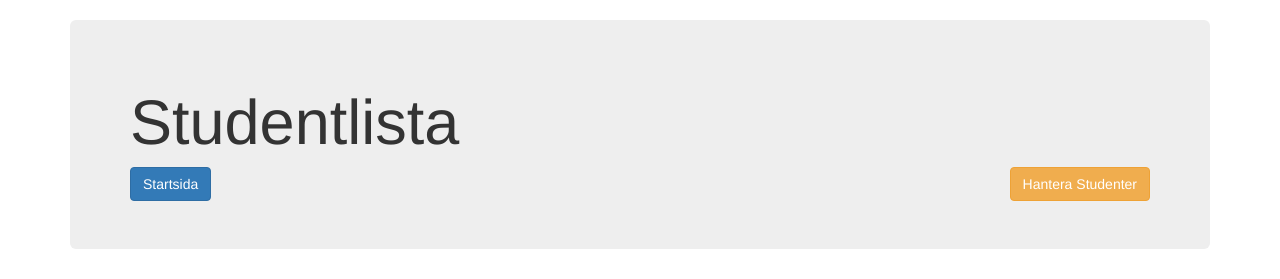
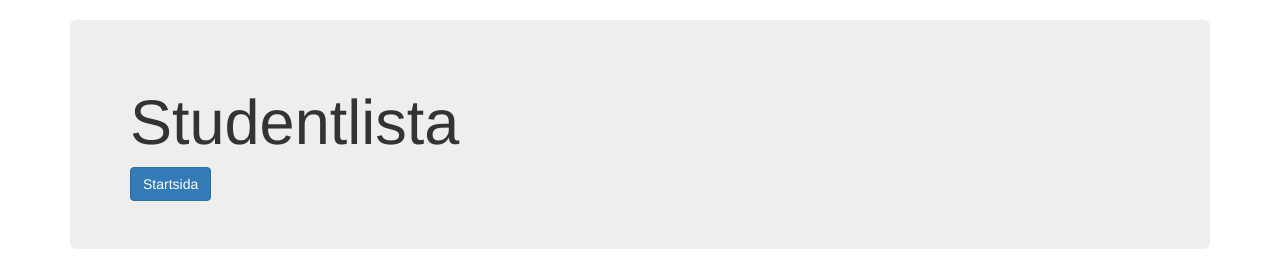
Before and after one commit to Azzi3/ggdfsd, a PHP site: template views/list-student.php in a window 1280 px wide. Shown: the part 52-331 px from the top of the page. Run offline with PHP 8.4, Linux system fonts and the light colour scheme; the template is opened without the code that fills it, so the values that code supplies are empty; some libraries are stand-ins or nearby versions.

Commit message:
removed button handeling students from header, will be in profile instead

```diff
--- a/views/list-student.php
+++ b/views/list-student.php
@@ -25,7 +25,6 @@ $students = $studentObj->getAll();
 
         <h1>Studentlista</h1>
         <a class="btn btn-primary" href="<?php echo $path; ?>" role="button">Startsida</a>
-        <a class="btn btn-warning pull-right" href="" role="button">Hantera Studenter</a>
 
     </div>
 </div>
```
